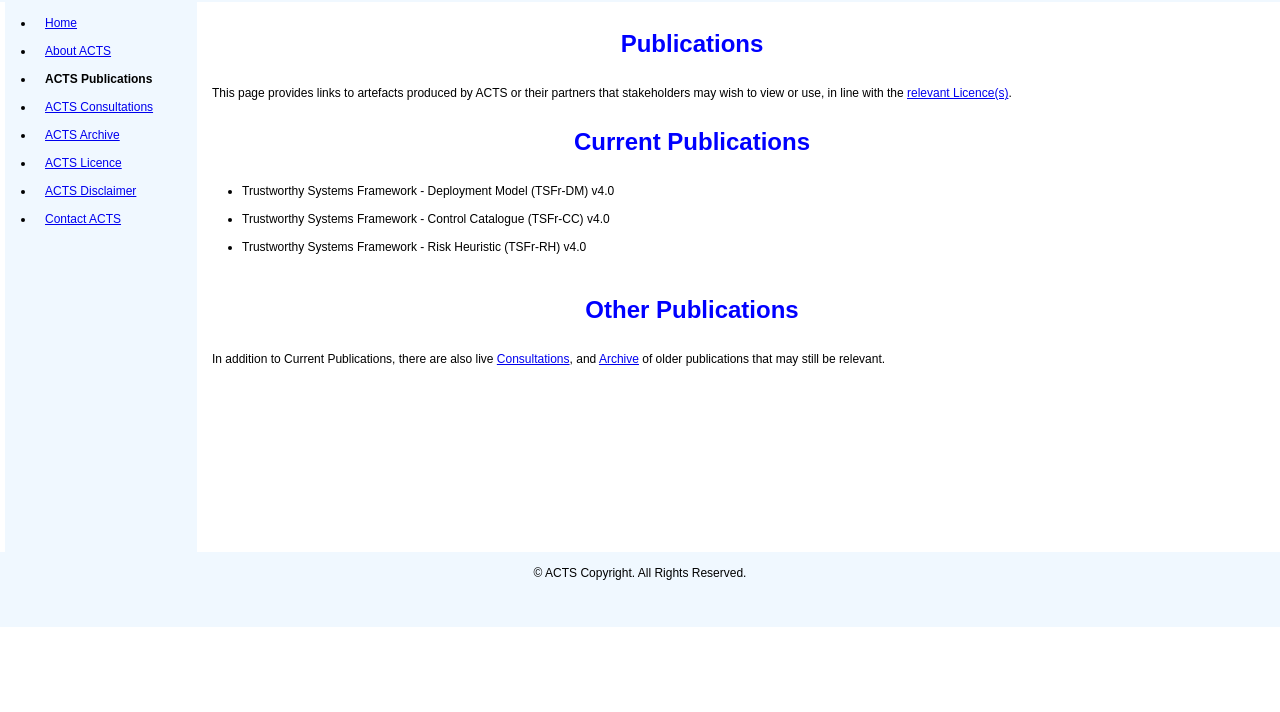
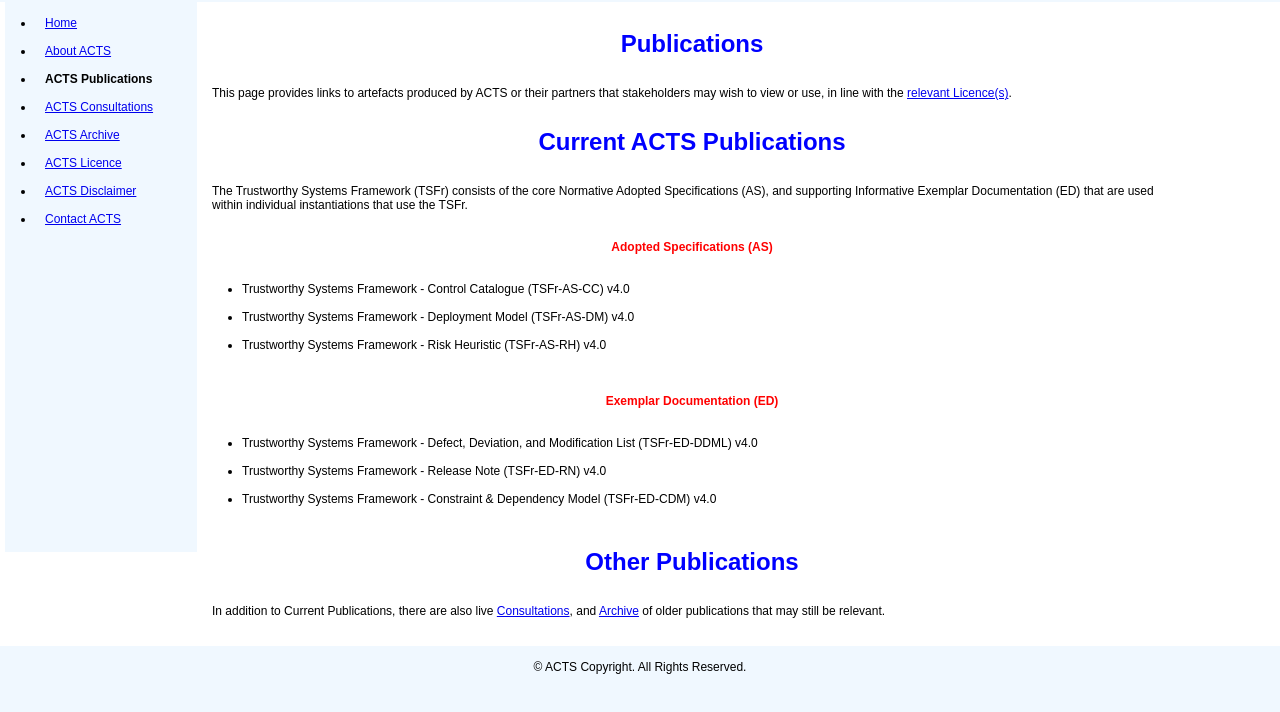
Before and after one commit to ACTS-Public/acts-public.github.io, a plain HTML site: page publish.html in a window 1280 px wide. Shown: the part 98-810 px from the top of the page. Drawn offline with Linux system fonts and the light colour scheme.

Commit message:
Clarify Publications Structure

```diff
--- a/publish.html
+++ b/publish.html
@@ -71,12 +71,26 @@
   <p>This page provides links to artefacts produced by ACTS or their partners that stakeholders may wish to
   view or use, in line with the <a href="license.html">relevant Licence(s)</a>.</p>
   <br><br>
-  <h3>Current Publications</h3>
+  <h3>Current ACTS Publications</h3>
+  <br><br>
+  <p>The Trustworthy Systems Framework (TSFr) consists of the core Normative Adopted Specifications (AS),
+  and supporting Informative Exemplar Documentation (ED) that are used within individual instantiations
+  that use the TSFr.</p>
+  <br><br>
+  <h4>Adopted Specifications (AS)</h4>
   <br><br>
   <ul>
-    <li>Trustworthy Systems Framework - Deployment Model (TSFr-DM) v4.0<br><br></li>
-    <li>Trustworthy Systems Framework - Control Catalogue (TSFr-CC) v4.0<br><br></li>
-    <li>Trustworthy Systems Framework - Risk Heuristic (TSFr-RH) v4.0<br><br></li>
+    <li>Trustworthy Systems Framework - Control Catalogue (TSFr-AS-CC) v4.0<br><br></li>
+    <li>Trustworthy Systems Framework - Deployment Model (TSFr-AS-DM) v4.0<br><br></li>
+    <li>Trustworthy Systems Framework - Risk Heuristic (TSFr-AS-RH) v4.0<br><br></li>
+  </ul>
+  <br><br>
+  <h4>Exemplar Documentation (ED)</h4>
+  <br><br>
+  <ul>
+    <li>Trustworthy Systems Framework - Defect, Deviation, and Modification List (TSFr-ED-DDML) v4.0<br><br></li>
+    <li>Trustworthy Systems Framework - Release Note (TSFr-ED-RN) v4.0<br><br></li>
+    <li>Trustworthy Systems Framework - Constraint & Dependency Model (TSFr-ED-CDM) v4.0<br><br></li>
   </ul>
   <br><br>
   <h3>Other Publications</h3>
```
Also changed, not shown: index.html (+10 -3 lines).
